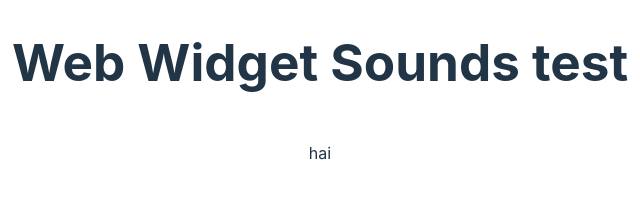
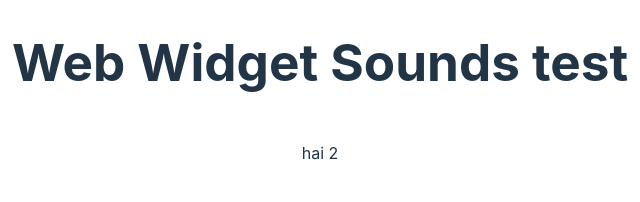
Before and after one commit to doylem/widget-sounds-test, a website built with Vite: page index.html in a window 1280 px wide. Shown: the top 202 px of the page, 320-960 px from the left. Built offline with nearby package versions, Linux system fonts and the light colour scheme.

Commit message:
Update index text

```diff
--- a/index.html
+++ b/index.html
@@ -10,7 +10,7 @@
 
   <body>
     <h1>Web Widget Sounds test</h1>
-    <p>hai</p>
+    <p>hai 2</p>
     <br />
     <div id="app">
       <label for="lang">Incoming (inactive)</label>
```
